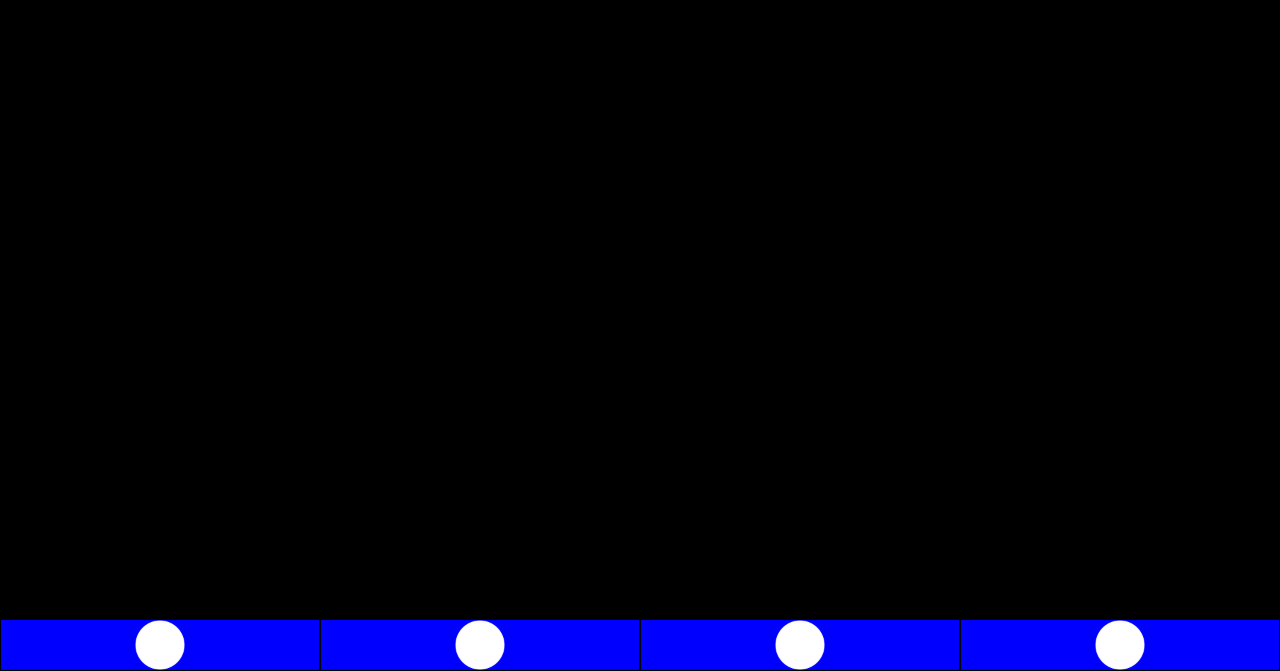
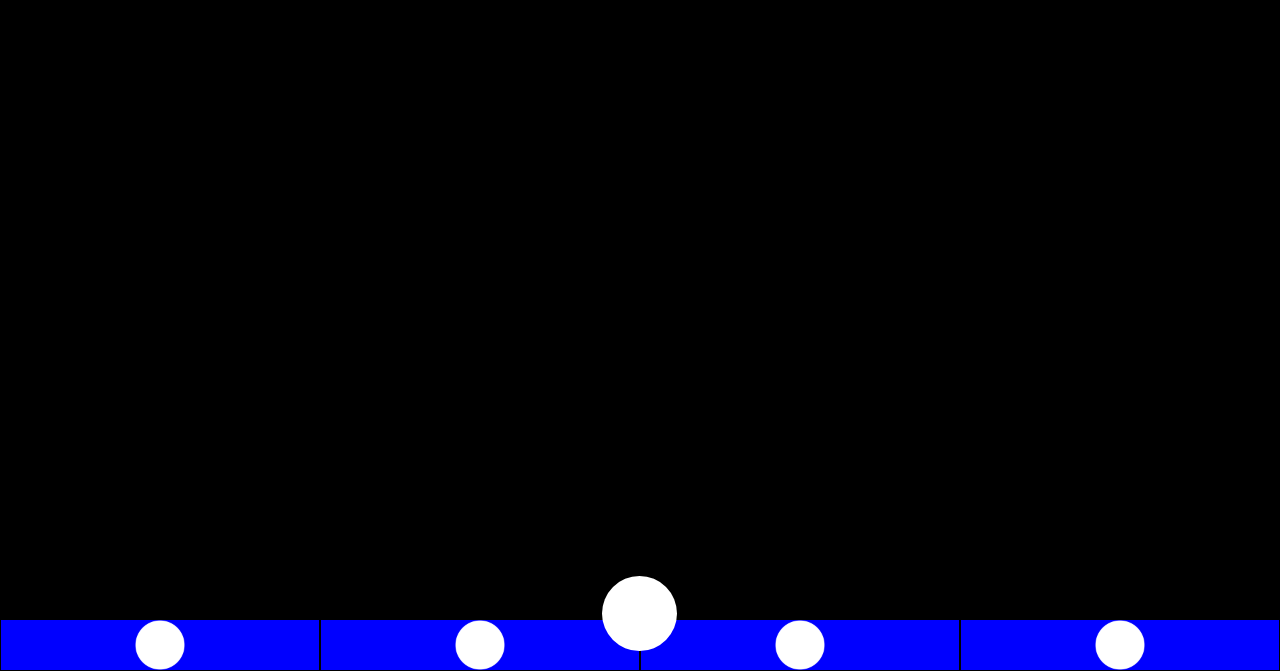
Before and after one commit to JubbeArt/C0, a React app: page /consumption in a window 1280 px wide. Shown: the part 129-800 px from the top of the page. Built offline with nearby package versions, Linux system fonts and the light colour scheme.

Commit message:
Added mouse button

```diff
--- a/assets/style.css
+++ b/assets/style.css
@@ -32,3 +32,14 @@ html, body {
 .main {
   padding: 50px;
 }
+
+.home-button {
+  border-radius: 100%;
+  position: fixed;
+  background: white;
+  bottom: 20px;
+  /* background-image: url(); */
+  width: 75px;
+  left: calc(50% - 38px);
+  height: 75px;
+}
--- a/src/components/NavBar.js
+++ b/src/components/NavBar.js
@@ -29,5 +29,10 @@ export default props => (
     <Div to='/consumption'><Img src='/assets/circle.png' /></Div>
     <Div to='/food'><Img src='/assets/circle.png' /></Div>
     <Div to='/transport'><Img src='/assets/circle.png' /></Div>
+    <Link to='/'>
+      <div className='home-button' />
+    </Link>
   </Nav>
+
+  // style={{ left: window.innerHeight * 0.5 }
 )
```
